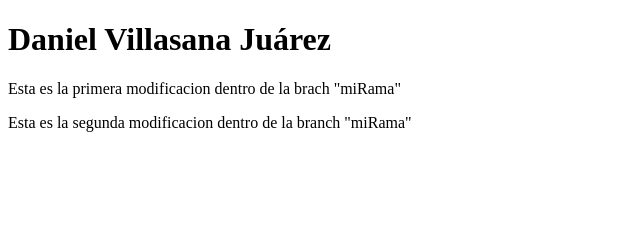
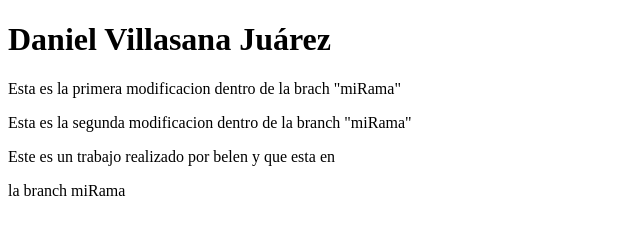
Before and after one commit to DanielVillasana-v418/aweb22.git01, a plain HTML site: page presentacion.html in a window 1280 px wide. Shown: the whole page, without its empty margins (0-640 px from the left). Drawn offline with Linux system fonts and the light colour scheme.

Commit message:
Cambio de presentacion.html para ver quien trabajo ahi

```diff
--- a/presentacion.html
+++ b/presentacion.html
@@ -10,5 +10,7 @@
     <h1>Daniel Villasana Juárez</h1>
     <p>Esta es la primera modificacion dentro de la brach "miRama"</p>
     <p>Esta es la segunda modificacion dentro de la branch "miRama"</p>
+    <p>Este es un trabajo realizado por belen y que esta en </p>
+    <p> la branch miRama</p>
 </body>
 </html>
```
